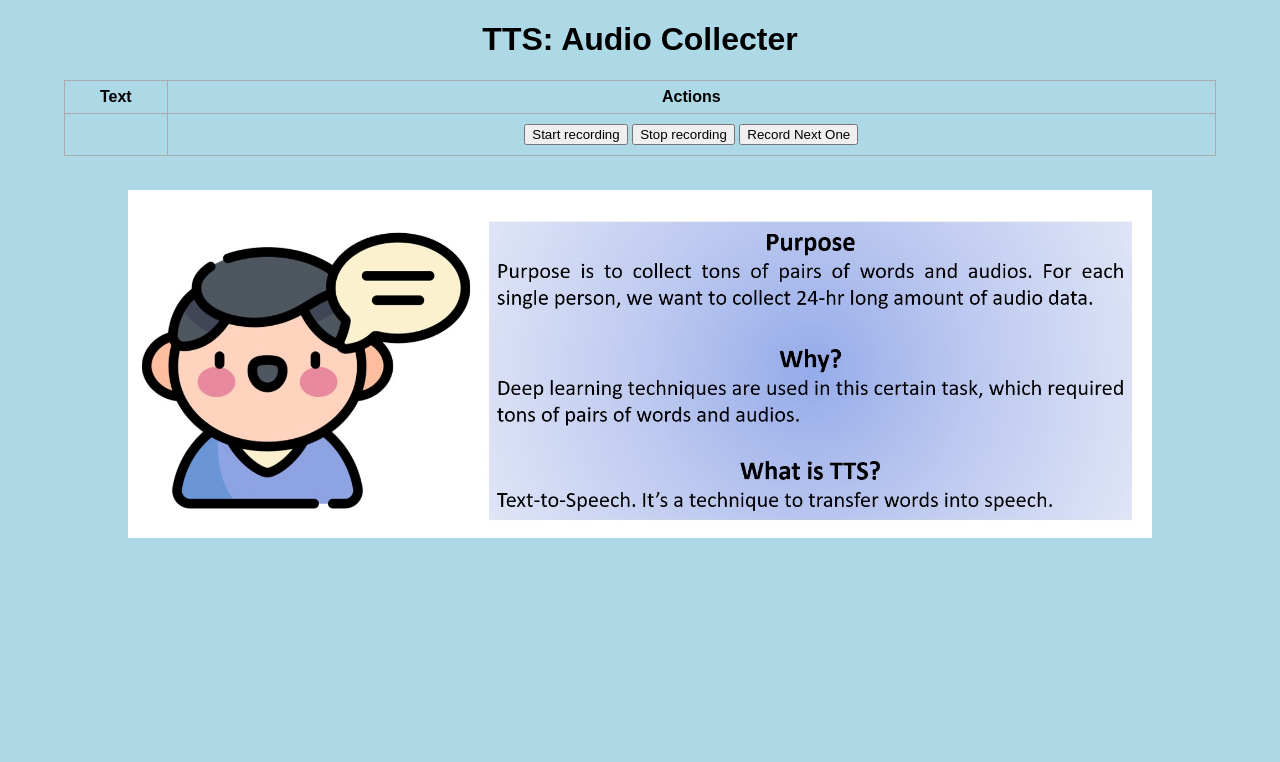
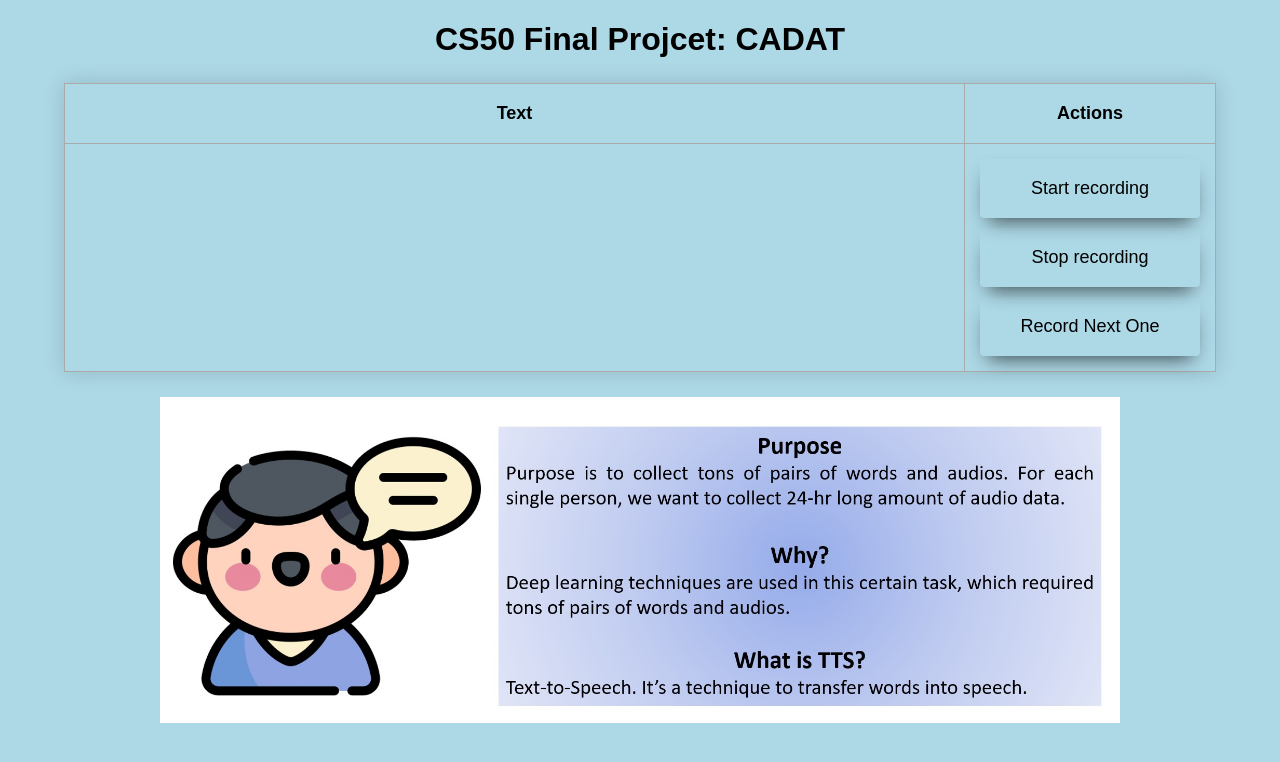
Before and after one commit to Ratherman/Collect-Audio-Data-and-Text, a Flask app: template Src/templates/index.html in a window 1280 px wide. Shown: the top 762 px of the page. Run offline with Flask 2, Linux system fonts and the light colour scheme; the template is opened without the code that fills it, so the values that code supplies are empty; some libraries are stand-ins or nearby versions.

Commit message:
css/main.css, UPDATE, Beautify the UI

```diff
--- a/Src/static/css/main.css
+++ b/Src/static/css/main.css
@@ -13,9 +13,15 @@ table, td, th {
     border: 1px solid #aaa;
 }
 
+
 table {
     border-collapse: collapse;
     width: 100%;
+    margin: 25px 0;
+    font-size: 0.9em;
+    font-family: sans-serif;
+    min-width: 400px;
+    box-shadow: 0 0 20px rgba(0, 0, 0, 0.15);
 }
 
 th {
@@ -34,3 +40,47 @@ td {
 #content {
     width: 70%;
 }
+
+p {
+    font-size: 18px;
+}
+
+button {
+    border-radius: 4px;
+    background: none;
+    border: none;
+    text-align: center;
+    font-size: 16px;
+    padding: 1px;
+    width: 220px;
+    transition: all 0.5s;
+    cursor: pointer;
+    margin: 5px;
+    box-shadow: 0 10px 20px -8px rgba(0, 0, 0,.7);
+  }
+
+  button{
+    cursor: pointer;
+    display: inline-block;
+    position: relative;
+    transition: 0.5s;
+  }
+
+  button:after {
+    content: '»';
+    position: absolute;
+    opacity: 0;
+    top: 14px;
+    right: -20px;
+    transition: 0.5s;
+  }
+
+  button:hover{
+    padding-right: 24px;
+    padding-left:8px;
+  }
+
+  button:hover:after {
+    opacity: 1;
+    right: 10px;
+  }
--- a/Src/templates/base.html
+++ b/Src/templates/base.html
@@ -4,12 +4,13 @@
     <meta charset="UTF-8">
     <meta name="viewport" content="width=device-width, initial-scale=1.0">
     <meta http-quiv="X-UA-Compatible" content="ie=edge">
-    <link rel="stylesheet" href="{{ url_for('static', filename='css/main.css') }}"
+    <link rel="stylesheet" href="{{ url_for('static', filename='css/main.css') }}">
+    <script src="https://ajax.googleapis.com/ajax/libs/jquery/2.1.1/jquery.min.js"></script>
+
     {% block head %}{% endblock %}
 </head>
 <body>
     {% block body %}{% endblock %}
-    <br>
-    <p style="text-align:center;"><img src="static/img/tts.jpg" width=80%></p>
+    <p style="text-align:center;"><img src="static/img/tts.jpg" width=75%></p>
 </body>
 </html>
--- a/Src/templates/index.html
+++ b/Src/templates/index.html
@@ -5,18 +5,20 @@
 
 {% block body %}
 <div class="content">
-    <h1 style="text-align: center">TTS: Audio Collecter</h1>
+    <h1 style="text-align: center">CS50 Final Projcet: CADAT</h1>
     <table>
+        <col width="100%">
+        <col width="300">
         <tr>
-            <th>Text</th>
-            <th>Actions</th>
+            <th><p>Text</p></th>
+            <th><p>Actions</p></th>
         </tr>
         <tr>
-            <td>{{ pair.text  }}</td>
+            <td><p align=left style="font-size: 28px;">{{ pair.text  }}</p></td>
             <td>
-                <button class="startRecording" onclick="startRecording()">Start recording</button>
-                <button class="stopRecording" onclick="stopRecording()">Stop recording</button>
-                <a href="{{ url_for('index') }}"><button>Record Next One</button></a>
+                <button class="startRecording" onclick="startRecording()"><p>Start recording</p></button>
+                <button class="stopRecording" onclick="stopRecording()"><p>Stop recording</p></button>
+                <a href="{{ url_for('index') }}"><button><p>Record Next One</p></button></a>
             </td>
         </tr>
     </table>
@@ -41,12 +43,14 @@
     }
 
     function startRecording(){
+        $( ".startRecording" ).css('background', 'greenyellow');
         console.log('Recording are started..');
         audioChunks = [];
         rec.start();
     }
 
     function stopRecording(){
+        $( ".stopRecording" ).css('background', 'greenyellow');
         console.log("Recording are stopped.");
         rec.stop();
     }
```
Also changed, not shown: 2 other files.
